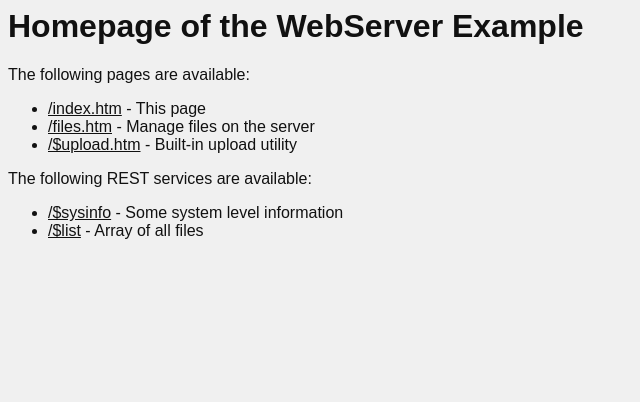
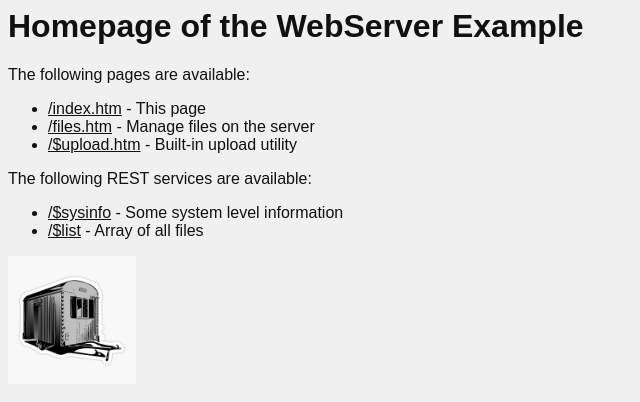
Before and after one commit to simpe00/webServerESP8266, a plain HTML site: page data/index.htm in a window 1280 px wide. Shown: the whole page, without its empty margins (0-640 px from the left). Drawn offline with Linux system fonts and the light colour scheme.

Commit message:
add image to page

```diff
--- a/data/index.htm
+++ b/data/index.htm
@@ -21,4 +21,8 @@
     <li><a href="/$list">/$list</a> - Array of all files</a></li>
   </ul>
 </body>
+
+
+<img src="bauwagen.jpg" alt="logo" width="128" height="128" style="vertical-align:middle">
+
 </html>
```
Also changed, not shown: data/bauwagen.jpg (added).
